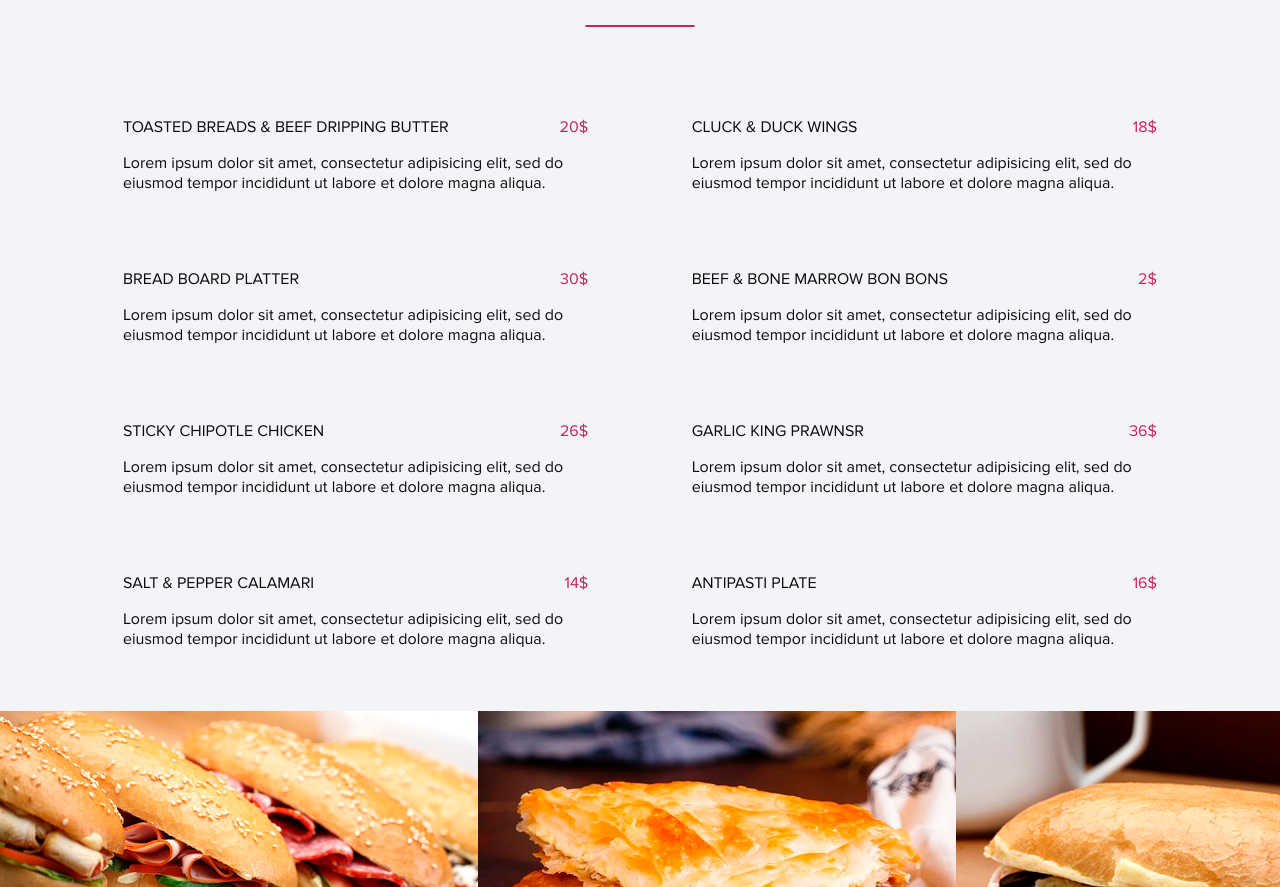
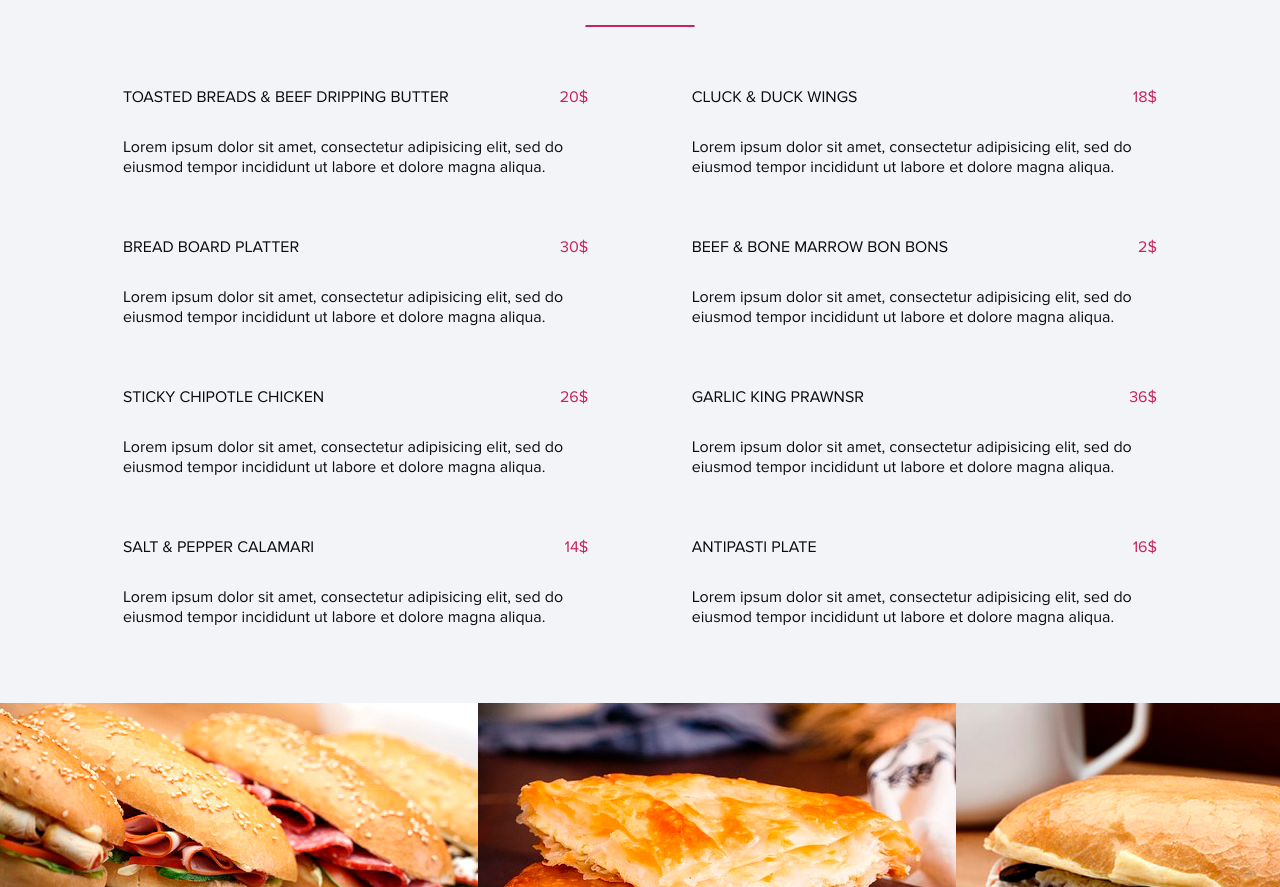
Before and after one commit to YuriyZmushko/projects, a plain HTML site: page project12/index.html in a window 1280 px wide. Shown: the part 2046-2933 px from the top of the page. Drawn offline with Linux system fonts and the light colour scheme; files whose address does not match are found by name.

Commit message:
Update main.css

```diff
--- a/project12/main.css
+++ b/project12/main.css
@@ -326,12 +326,12 @@ li {
     width: 100%;
     justify-content: space-between;
     margin-bottom: 30px;
-    margin-top: 30px;
     position: relative;
 }
 
 .items li p {
     align-self: flex-end;
+    margin: 30px 0;
 }
 
 .wrapper {
```
